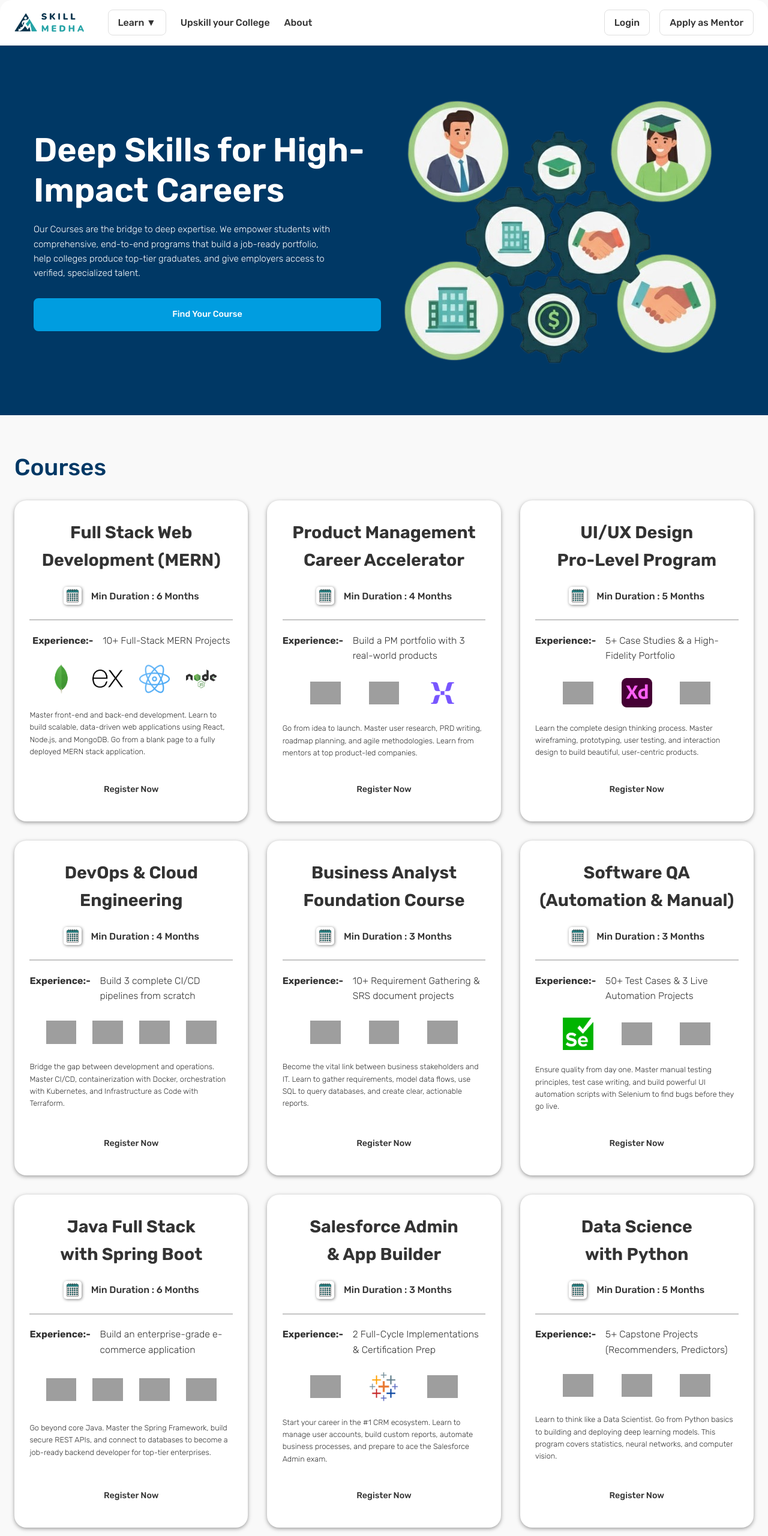
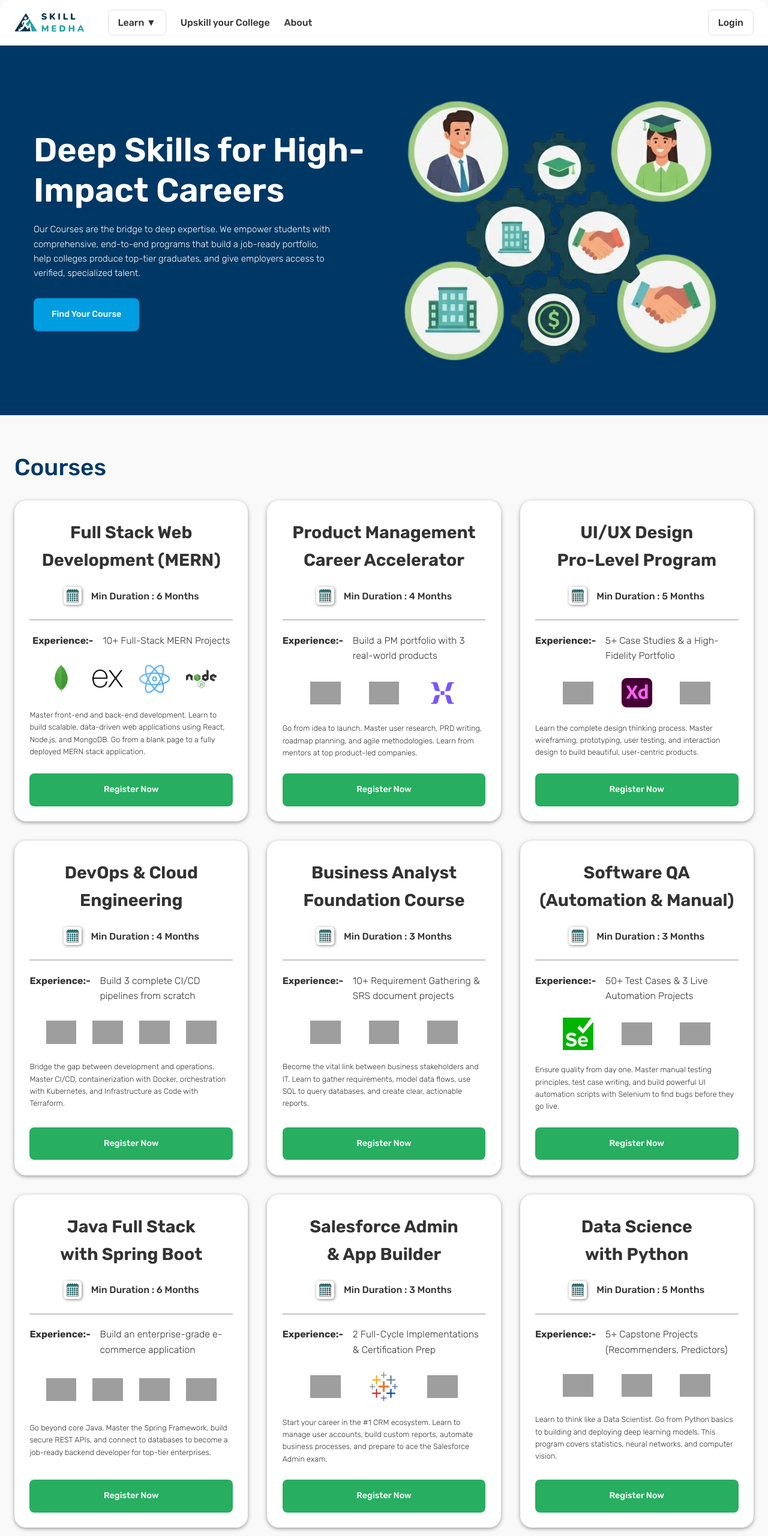
Before and after one commit to mini1796/SkillMedha_Website, a plain HTML site: page viewAllCourses.html in a window 1280 px wide. Shown: the top 2560 px of the page at 60% size. Drawn offline with nearby package versions, Linux system fonts and the light colour scheme; grey boxes are pictures that could not be loaded.

Commit message:
small changes in media queries

```diff
--- a/components/header.html
+++ b/components/header.html
@@ -33,7 +33,7 @@
         </nav>
         <div class="site-header__desktop-auth">
             <a href="#" class="site-header__nav-link site-header__nav-link--button">Login</a>
-            <a href="#" class="site-header__nav-link site-header__nav-link--button">Apply as Mentor</a>
+            <!-- <a href="#" class="site-header__nav-link site-header__nav-link--button">Apply as Mentor</a> -->
         </div>
         <div class="site-header__mobile-controls">
             <a href="#" class="site-header__nav-link site-header__nav-link--button js-learn-toggle">
@@ -47,7 +47,7 @@
         </div>
         <nav class="mobile-nav-panel" id="mobile-nav-panel">
             <div class="mobile-nav-panel__list">
-                <a href="#" class="mobile-nav-panel__link">Upskill your College</a>
+                <a href="../upskillCollege.html" class="mobile-nav-panel__link">Upskill your College</a>
                 <a href="../aboutPage.html" class="mobile-nav-panel__link">About</a>
                 <a href="#" class="mobile-nav-panel__link">Login</a>
                 <a href="#" class="mobile-nav-panel__link">Apply as Mentor</a>
--- a/css/aboutPage/about_banner.css
+++ b/css/aboutPage/about_banner.css
@@ -6,12 +6,12 @@
 */
 
 .about-banner {
-    display: flex;
+    /* display: flex;
     flex-direction: column;
     justify-content: center;
     align-items: center;
-    gap: 1rem;
-    text-align: center;
+    gap: 1rem; */
+    /* text-align: center; */
     background-color: var(--bg-dark-green);
     padding: 5rem;
 }
--- a/css/banner.css
+++ b/css/banner.css
@@ -24,6 +24,10 @@
 .hero-content {
     flex: 1;
     z-index: 2;
+    display: flex;
+    flex-direction: column;
+    align-items: center;
+    justify-content: center;
 }
 
 .hero-content h1 {
--- a/css/courses.css
+++ b/css/courses.css
@@ -1,6 +1,8 @@
 /* --- Section Header --- */
 .section-header {
-  display: flex;
+  /* display: flex; */
+  display: grid;
+  grid-template-columns: 1fr 0.5fr;
   justify-content: space-between;
   align-items: center;
   margin-bottom: 1rem;
--- a/viewAllCourses.html
+++ b/viewAllCourses.html
@@ -43,7 +43,7 @@
                         programs that build a job-ready portfolio, help colleges produce top-tier graduates, and give
                         employers access to verified, specialized talent.
                     </p>
-                    <a href="#c_section" class="btn btn-light-blue">
+                    <a href="#c_section" class="btn btn-light-blue" style="width: fit-content;">
                         Find Your Course
                     </a>
                 </div>
@@ -101,7 +101,7 @@
                             MongoDB. Go from a blank page to a fully deployed MERN stack
                             application.
                         </div>
-                        <span class="btn btn-primary-green"> Register Now </span>
+                        <span class="btn btn-green"> Register Now </span>
                     </div>
                 </a>
 
@@ -138,7 +138,7 @@
                             planning, and agile methodologies. Learn from mentors at top
                             product-led companies.
                         </div>
-                        <span class="btn btn-primary-green"> Register Now </span>
+                        <span class="btn btn-green"> Register Now </span>
                     </div>
                 </a>
 
@@ -174,7 +174,7 @@
                             prototyping, user testing, and interaction design to build
                             beautiful, user-centric products.
                         </div>
-                        <span class="btn btn-primary-green"> Register Now </span>
+                        <span class="btn btn-green"> Register Now </span>
                     </div>
                 </a>
 
@@ -213,7 +213,7 @@
                             containerization with Docker, orchestration with Kubernetes,
                             and Infrastructure as Code with Terraform.
                         </div>
-                        <span class="btn btn-primary-green"> Register Now </span>
+                        <span class="btn btn-green"> Register Now </span>
                     </div>
                 </a>
 
@@ -251,7 +251,7 @@
                             gather requirements, model data flows, use SQL to query databases,
                             and create clear, actionable reports.
                         </div>
-                        <span class="btn btn-primary-green"> Register Now </span>
+                        <span class="btn btn-green"> Register Now </span>
                     </div>
                 </a>
 
@@ -288,7 +288,7 @@
                             test case writing, and build powerful UI automation scripts with
                             Selenium to find bugs before they go live.
                         </div>
-                        <span class="btn btn-primary-green"> Register Now </span>
+                        <span class="btn btn-green"> Register Now </span>
                     </div>
                 </a>
 
@@ -326,7 +326,7 @@
                             REST APIs, and connect to databases to become a job-ready backend
                             developer for top-tier enterprises.
                         </div>
-                        <span class="btn btn-primary-green"> Register Now </span>
+                        <span class="btn btn-green"> Register Now </span>
                     </div>
                 </a>
 
@@ -363,7 +363,7 @@
                             accounts, build custom reports, automate business processes,
                             and prepare to ace the Salesforce Admin exam.
                         </div>
-                        <span class="btn btn-primary-green"> Register Now </span>
+                        <span class="btn btn-green"> Register Now </span>
                     </div>
                 </a>
 
@@ -402,7 +402,7 @@
                             building and deploying deep learning models. This program covers
                             statistics, neural networks, and computer vision.
                         </div>
-                        <span class="btn btn-primary-green"> Register Now </span>
+                        <span class="btn btn-green"> Register Now </span>
                     </div>
                 </a>
 
@@ -441,7 +441,7 @@
                             content marketing, and performance analytics. Learn to build funnels
                             that convert and strategies that deliver real-world ROI.
                         </div>
-                        <span class="btn btn-primary-green"> Register Now </span>
+                        <span class="btn btn-green"> Register Now </span>
                     </div>
                 </a>
 
```
Also changed, not shown: aboutPage.html (+3 -0 lines), css/upSkill/banner.css (+9 -2 lines), upskillCollege.html (+1 -1 lines), viewAllWorkshops.html (+11 -11 lines), 1 other file.
